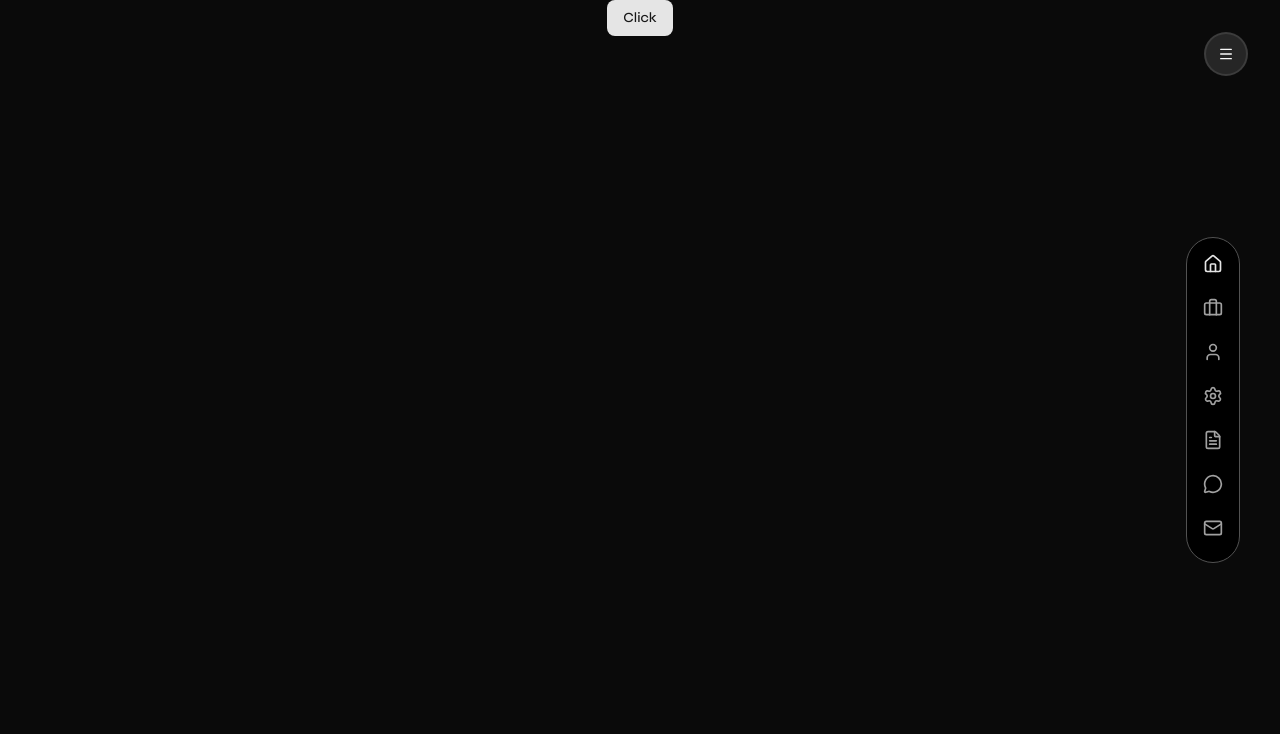
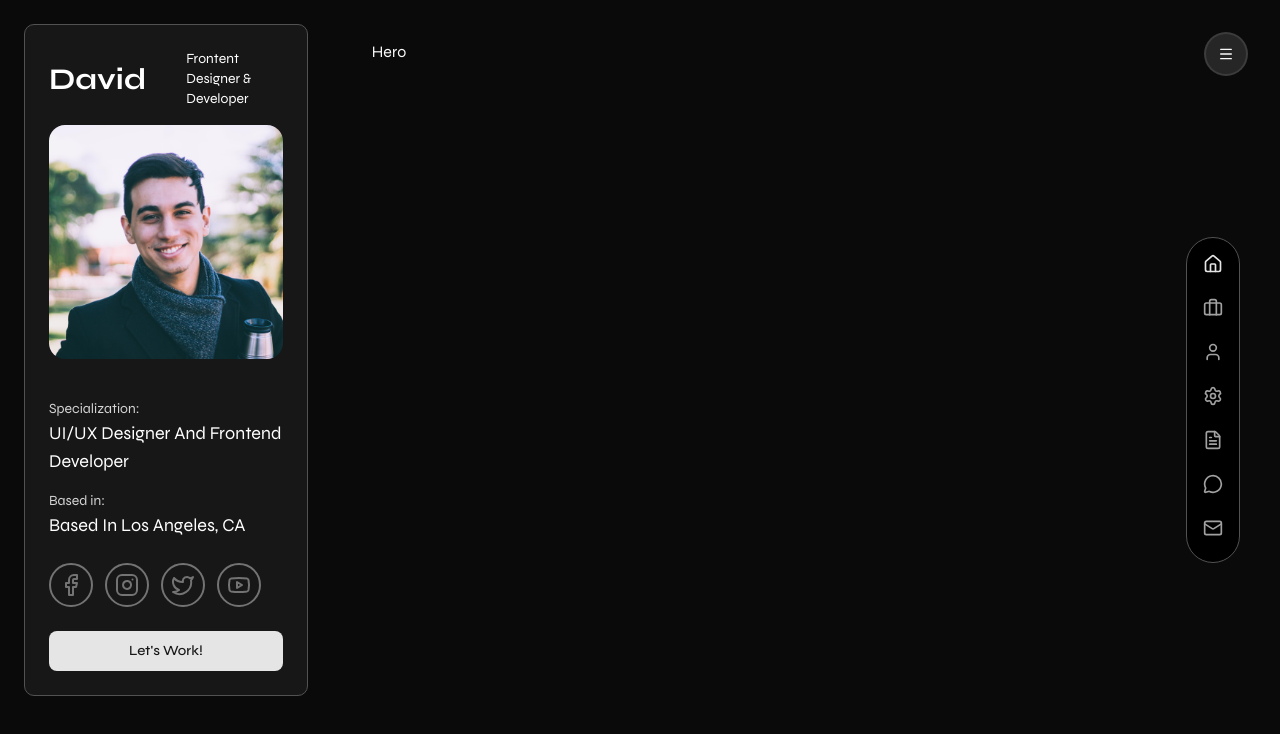
Before and after one commit to Jisap/portfolio-2025, a React (Vite) app: page / in a window 1280 px wide. Shown: the top 734 px of the page. Built offline with nearby package versions, Linux system fonts and the light colour scheme.

Commit message:
feat: Implement initial application structure with `App`, `Hero`, and `Profile` components, and integrate `motion` for animations.

```diff
--- a/package.json
+++ b/package.json
@@ -18,6 +18,7 @@
     "class-variance-authority": "^0.7.1",
     "clsx": "^2.1.1",
     "lucide-react": "^0.555.0",
+    "motion": "^12.23.24",
     "react": "^19.2.0",
     "react-dom": "^19.2.0",
     "react-hook-form": "^7.66.1",
--- a/src/App.tsx
+++ b/src/App.tsx
@@ -1,4 +1,6 @@
+import { useEffect } from "react"
 import { Button } from "./components/ui/button"
+import { Hero } from "./components/Hero"
 
 
 
@@ -6,10 +8,8 @@
 
 export const App = () => {
   return (
-    <div>
-      <Button>
-        Click
-      </Button>
-    </div>
+    <main className="flex flex-col container mx-auto p-10 max-w-4xl lg:pr-10 lg:pl-0 lg:max-w-6xl">
+      <Hero />
+    </main>
   )
 }
--- /dev/null
+++ b/src/components/Hero.tsx
@@ -0,0 +1,7 @@
+import { motion } from "motion/react"
+
+export const Hero = () => {
+  return (
+    <div>Hero</div>
+  )
+}
--- /dev/null
+++ b/src/components/Profile.tsx
@@ -0,0 +1,70 @@
+import { socialLinks } from "@/constants"
+import { Button } from "./ui/button"
+
+
+
+
+
+export const Profile = () => {
+  return (
+    <aside className="max-w-3xl border m-6 border-neutral-600 bg-neutral-900 text-white p-6 rounded-lg lg:sticky lg:left-0 lg:top-6 lg:w-96">
+      <div className="flex flex-col gap-4">
+        <div className="flex items-center justify-between gap-x-10">
+          <h1 className="text-3xl font-bold">
+            David
+          </h1>
+
+          <p className="text-sm">
+            Frontent Designer & Developer
+          </p>
+        </div>
+
+        <img
+          src="/avatar.jpg"
+          alt="David"
+          className="lg:w-96 rounded-2xl object-cover"
+        />
+
+        <div className="mt-6">
+          <p className="text-sm text-neutral-300">
+            Specialization:
+          </p>
+
+          <p className="text-lg capitalize">
+            UI/UX designer and frontend developer
+          </p>
+        </div>
+
+        <div>
+          <p className="text-sm text-neutral-300">
+            Based in:
+          </p>
+
+          <p className="text-lg capitalize">
+            Based in Los Angeles, CA
+          </p>
+        </div>
+
+        <div className="flex gap-3 pt-2 text-neutral-500">
+          {socialLinks.map((social, i) => {
+            const Icon = social.icon
+
+            return (
+              <a
+                href={social.link}
+                key={i}
+                className="hover:text-primary border-2 border-neutral-500 p-2 rounded-full hover:border-primary transition duration-200"
+              >
+                <Icon className="size-6" />
+              </a>
+            )
+          })}
+        </div>
+
+        <Button className="mt-2" size="lg">
+          Let's Work!
+        </Button>
+      </div>
+    </aside>
+  )
+}
--- /dev/null
+++ b/src/lib/animations.ts
@@ -0,0 +1,20 @@
+
+
+import type { Variants } from 'framer-motion';
+
+// Container variant for staggering children
+export const staggerContainer = (delay = 0): Variants => ({
+  hidden: {},
+  visible: {
+    transition: {
+      delayChildren: delay, // 👈 add per-section control
+      staggerChildren: 0.4,
+    },
+  },
+});
+
+// Child item fade-up animation
+export const fadeUp: Variants = {
+  hidden: { opacity: 0, y: 30 },
+  visible: { opacity: 1, y: 0, transition: { duration: 0.6 } },
+};
--- a/src/main.tsx
+++ b/src/main.tsx
@@ -4,12 +4,14 @@
 import { App } from './App.tsx'
 import { Sidebar } from './components/Sidebar.tsx'
 import { FloatingMenu } from './components/FloatingMenu.tsx'
+import { Profile } from './components/Profile.tsx'
 
 createRoot(document.getElementById('root')!).render(
   <StrictMode>
     <div className='min-h-screen lg:flex lg:justify-center lg:items-start lg:gap-10'>
       <Sidebar />
       <FloatingMenu />
+      <Profile />
       <App />
     </div>
   </StrictMode>,
```
Also changed, not shown: 1 other file (tests, documents, lock files or other folders).
